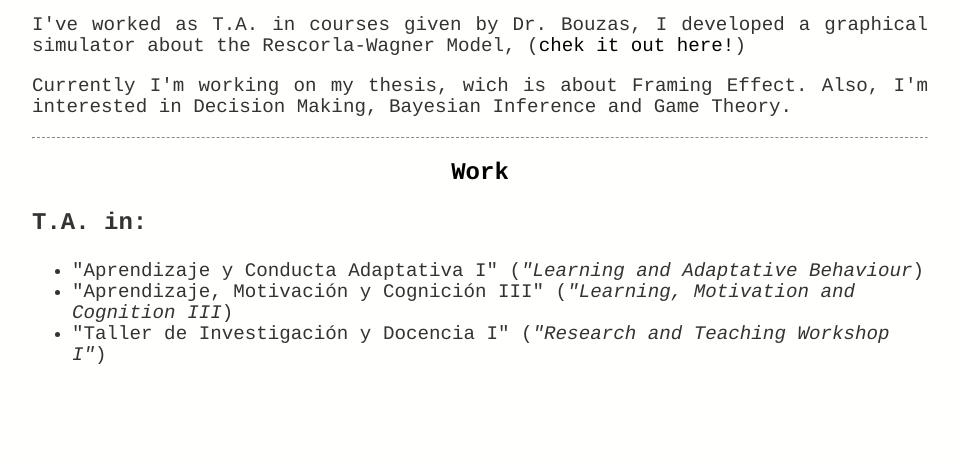
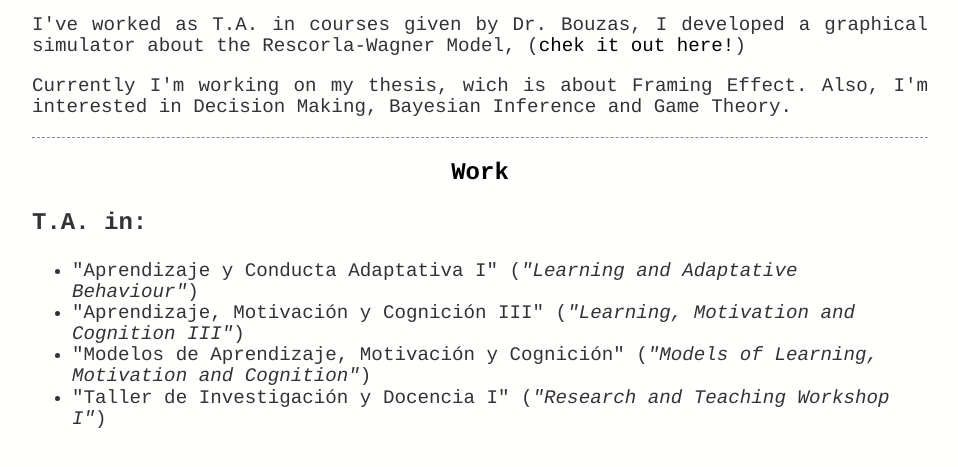
Before and after one commit to BouzasLab25/bouzaslab25.github.io, a Jekyll site: the page built from people/karina.html, in a window 1280 px wide and 900 px high, scrolled down 870 px. Shown: the top 467 px of the window, without its empty margins (160-1118 px from the left). Built offline with Jekyll 4.4.1, drawn with Linux system fonts in a browser that asks for light colours.

Commit message:
Update karina.html

```diff
--- a/people/karina.html
+++ b/people/karina.html
@@ -28,7 +28,8 @@ title: Lab25 Felisa
 
 <p style="text-align:justify"><b>T.A. in:</b></p>
 	<ul>
-	<li class='ho' > "Aprendizaje y Conducta Adaptativa I" (<i>"Learning and Adaptative Behaviour</i>)</li>
-	<li class='ho' > "Aprendizaje, Motivación y Cognición III" (<i>"Learning, Motivation and Cognition III</i>)</li>
+	<li class='ho' > "Aprendizaje y Conducta Adaptativa I" (<i>"Learning and Adaptative Behaviour"</i>)</li>
+	<li class='ho' > "Aprendizaje, Motivación y Cognición III" (<i>"Learning, Motivation and Cognition III"</i>)</li>
+	<li class='ho' > "Modelos de Aprendizaje, Motivación y Cognición" (<i>"Models of Learning, Motivation and Cognition"</i>)</li>
 	<li class='ho' > "Taller de Investigación y Docencia I" (<i>"Research and Teaching Workshop I"</i>)</li>
 	</ul>
```
